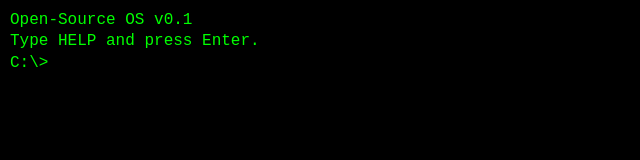
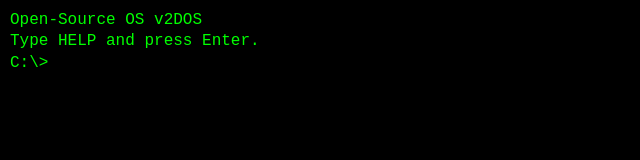
Before and after one commit to andy-and-terry/OS, a plain HTML site: page public/index.html in a window 1280 px wide. Shown: the full height of the page, 0-640 px from the left. Drawn offline with Linux system fonts and the light colour scheme.

Commit message:
Update index.html

```diff
--- a/public/index.html
+++ b/public/index.html
@@ -1,8 +1,12 @@
-<!doctype html><meta charset=utf-8><title>OS</title><style>body{margin:0;background:#000;color:#0f0;font:16px/1.3 monospace}#t{padding:10px;white-space:pre-wrap}input{background:transparent;border:0;outline:0;color:#0f0;font:inherit;width:80%}</style><div id=t></div><script>
+<!doctype html>
+<meta charset=utf-8>
+<title>OS</title>
+<style>body{margin:0;background:#000;color:#0f0;font:16px/1.3 monospace}#t{padding:10px;white-space:pre-wrap}input{background:transparent;border:0;outline:0;color:#0f0;font:inherit;width:80%}</style>
+<div id=t></div><script>
 const t=document.getElementById('t'),files={'readme.txt':'Tiny Open-Source OS (DOS-like) in HTML + Node.js.'};
 let cwd='C:\\',h=[];
 const out=s=>t.append(document.createTextNode(s+'\n'));
 function prompt(){const l=document.createElement('div');l.innerHTML=`${cwd}> <input autofocus>`;t.append(l);const i=l.querySelector('input');i.focus();i.onkeydown=e=>{if(e.key==='Enter'){const c=i.value.trim();h.push(c);run(c);i.disabled=1;prompt();window.scrollTo(0,document.body.scrollHeight)}if(e.key==='ArrowUp'){i.value=h[h.length-1]||''}}}
 function run(c){out(cwd+'> '+c);const [k,...a]=c.split(' '),v=a.join(' ');if(!k)return; if(k==='help')out('help, cls, echo, date, time, ver, ls, cat <file>'); else if(k==='cls')t.textContent=''; else if(k==='echo')out(v); else if(k==='date')out(new Date().toDateString()); else if(k==='time')out(new Date().toLocaleTimeString()); else if(k==='ver')out('Open-Source OS v0.1'); else if(k==='ls')out(Object.keys(files).join('  ')||'(empty)'); else if(k==='cat')out(files[v]??'File not found'); else out('Bad command or file name');}
-out('Open-Source OS v0.1');out('Type HELP and press Enter.');prompt();
+out('Open-Source OS v2DOS');out('Type HELP and press Enter.');prompt();
 </script>
```
